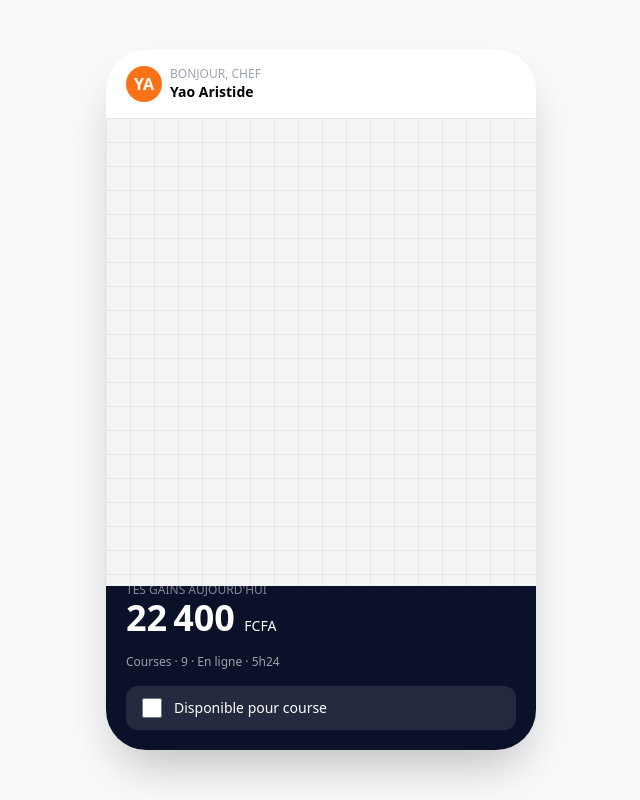
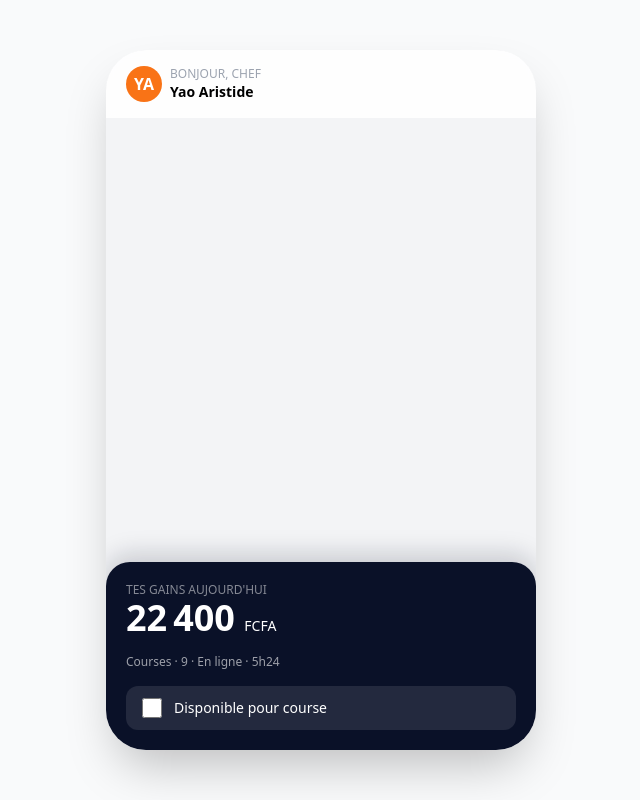
Before and after one commit to IndxOne/indx-taga, a React (Vite) app: page /driver/online in a window 1280 px wide. Shown: the whole page, without its empty margins (319-959 px from the left). Built offline with nearby package versions, Linux system fonts and the light colour scheme.

Commit message:
fix: foreground driver availability panel

```diff
--- a/src/screens/driver/Online.jsx
+++ b/src/screens/driver/Online.jsx
@@ -12,8 +12,8 @@ export default function Online() {
   const driverHoursOnline = useAppStore((state) => state.driverHoursOnline)
 
   return (
-    <div className="flex-1 flex flex-col">
-      <div className="px-5 py-4 flex items-center justify-between">
+    <div className="relative flex-1 min-h-0 overflow-hidden bg-gray-100">
+      <div className="absolute inset-x-0 top-0 z-20 px-5 py-4 flex items-center justify-between bg-white/90 backdrop-blur-sm">
         <div className="flex items-center gap-2">
           <div className="w-9 h-9 rounded-full bg-taga-mango text-white flex items-center justify-center font-bold">YA</div>
           <div>
@@ -24,9 +24,21 @@ export default function Online() {
         {driverAvailable && <span className="text-xs font-semibold text-taga-green flex items-center gap-1">● EN LIGNE</span>}
       </div>
 
-      <MapView className="flex-1" />
+      <MapView className="absolute inset-0" aria-label="Carte de disponibilité chauffeur">
+        <div className="absolute inset-0 opacity-70">
+          <div className="absolute left-[12%] top-[28%] h-2/3 w-10 bg-white/80" />
+          <div className="absolute right-[16%] top-[18%] h-1/2 w-16 bg-white/80" />
+          <div className="absolute left-0 right-0 top-[42%] h-8 bg-white/80" />
+          <div className="absolute bottom-[28%] left-[28%] h-24 w-28 bg-gray-200/80" />
+        </div>
+        <div className="absolute left-1/2 top-[42%] flex -translate-x-1/2 -translate-y-1/2 items-center justify-center">
+          <span className="absolute h-44 w-44 animate-pulse rounded-full bg-taga-green/20" />
+          <span className="absolute h-28 w-28 rounded-full bg-taga-green/30" />
+          <span className="relative flex h-14 w-14 items-center justify-center rounded-full bg-taga-green text-2xl text-white shadow-lg">🚗</span>
+        </div>
+      </MapView>
 
-      <div className="bg-taga-navy text-white rounded-t-3xl -mt-6 px-5 py-5 flex flex-col gap-4">
+      <div className="absolute inset-x-0 bottom-0 z-10 max-h-[58%] overflow-y-auto rounded-t-3xl bg-taga-navy px-5 py-5 text-white shadow-[0_-8px_24px_rgba(10,17,40,0.18)] flex flex-col gap-4">
         <div>
           <p className="text-xs text-white/50">TES GAINS AUJOURD'HUI</p>
           <AmountTile amount={driverEarningsToday} size="xl" tone="light" />
```
